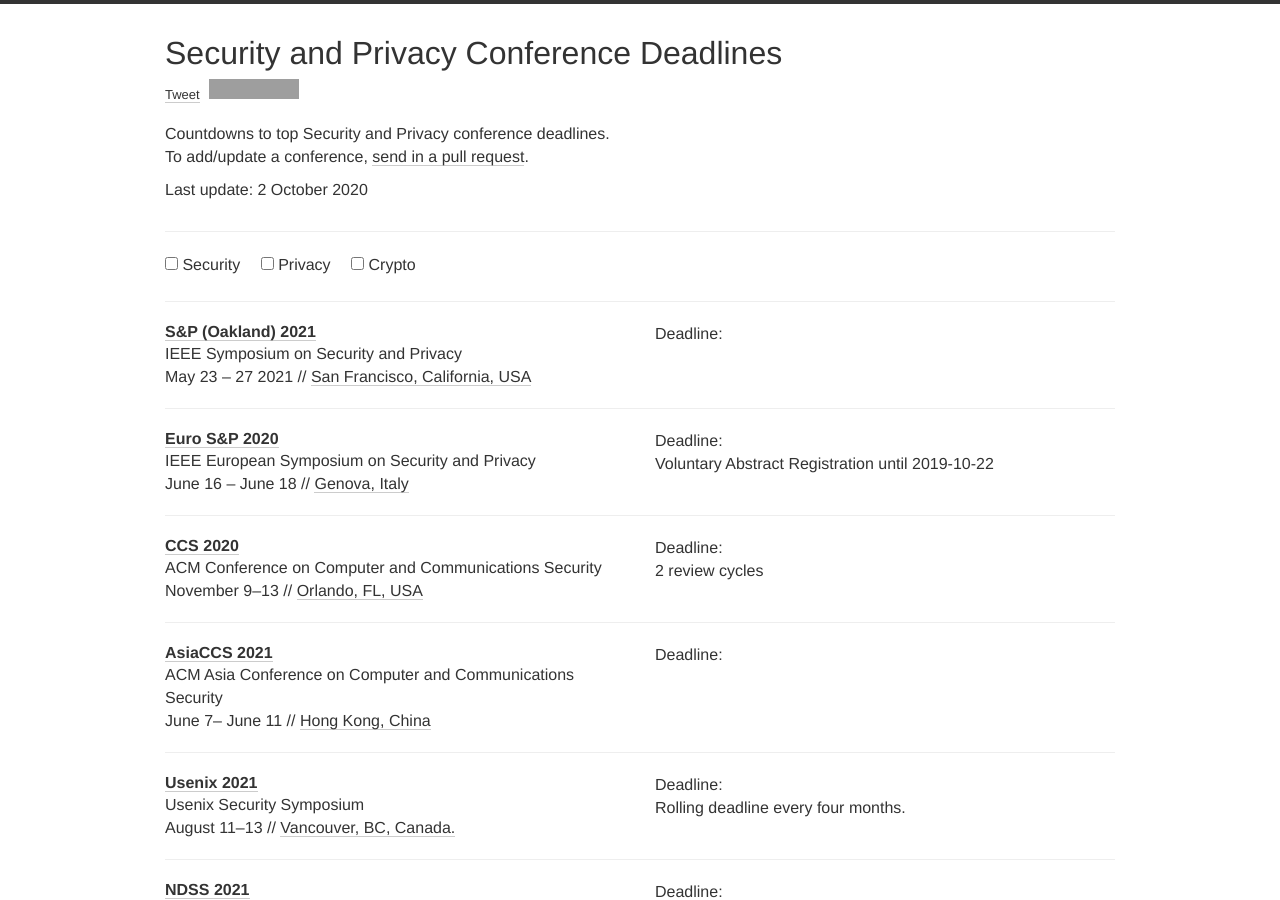
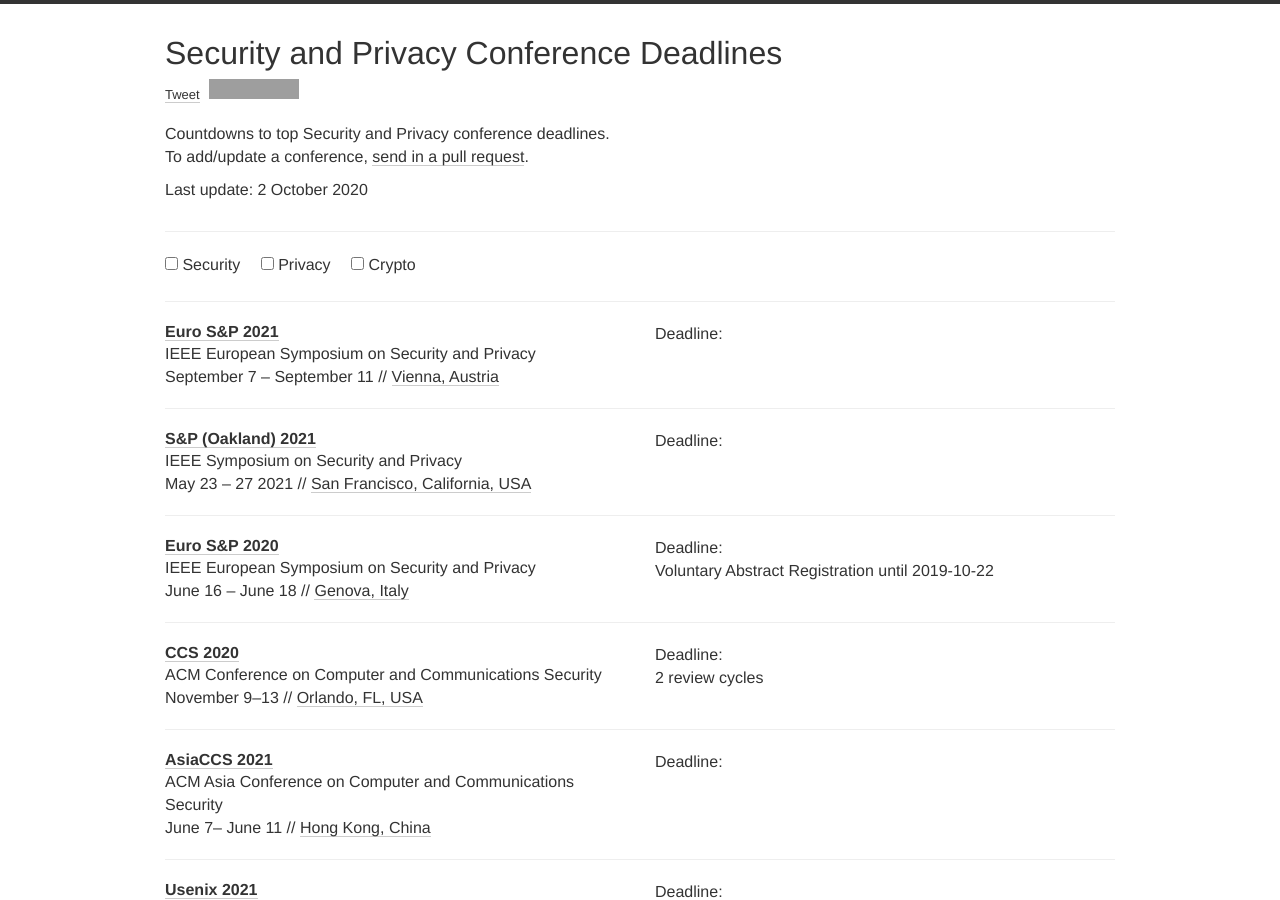
Before and after one commit to sec-deadlines/sec-deadlines.github.io, a Jekyll site: the page built from index.html, in a window 1280 px wide and 900 px high. Built offline with Jekyll 4.4.1, drawn with Linux system fonts in a browser that asks for light colours; nearby versions of some CDN libraries; comment, search, counter and statistics services are not loaded; grey boxes are pictures that could not be loaded.

Commit message:
Update conferences.yml
Added 2021 EuroSP.

```diff
--- a/_data/conferences.yml
+++ b/_data/conferences.yml
@@ -1,5 +1,14 @@
 ---
 # Security and Privacy
+- name: Euro S&P
+  description: IEEE European Symposium on Security and Privacy
+  year: 2021
+  link: https://www.ieee-security.org/TC/EuroSP2021/
+  deadline: "2020-11-05 23:59"
+  date: "September 7 - September 11"
+  place: Vienna, Austria
+  tags: [SEC, PRIV]
+
 - name: S&P (Oakland)
   year: 2021
   date: "May 23 – 27 2021"
```
